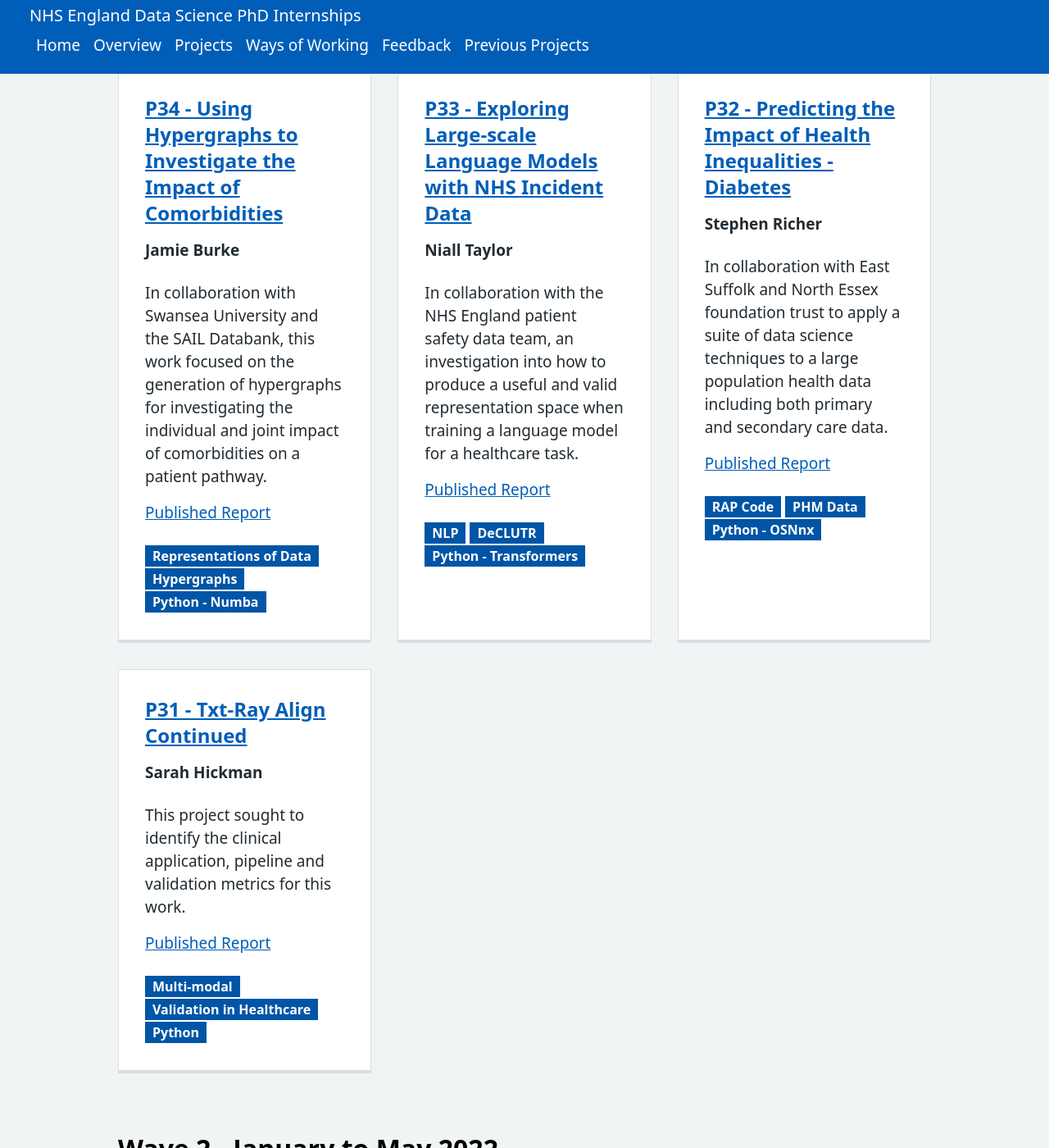
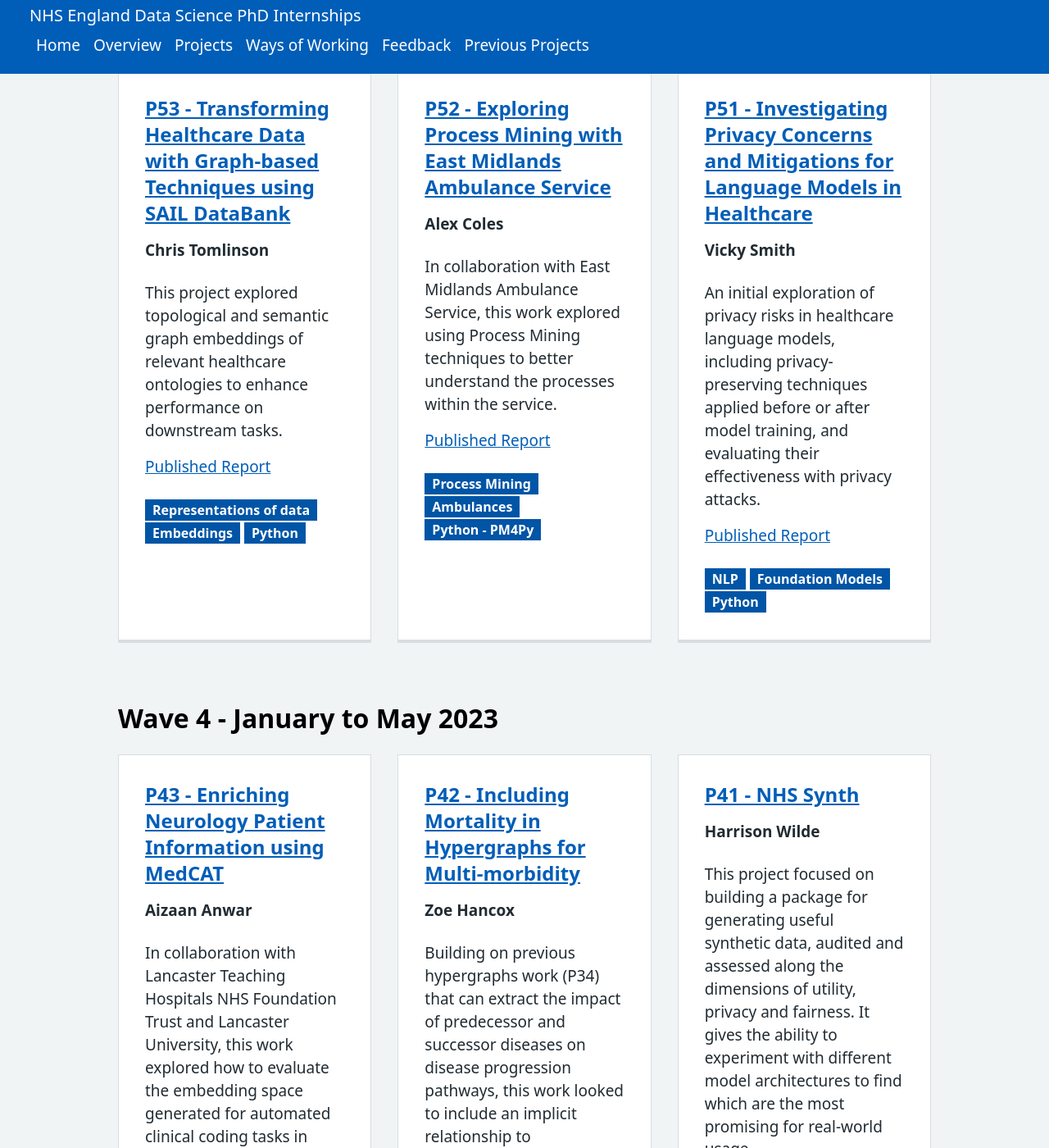
Before and after one commit to nhsx/nhsx-internship-projects, a Jekyll site: the page built from content/completed.md, in a window 1280 px wide and 1400 px high, scrolled down 229 px. Shown: the whole window at 82% size. Built offline with Jekyll 4.4.1, drawn with Linux system fonts in a browser that asks for light colours; some of the changed text lies outside the part shown.

```diff
--- a/_data/completed.yml
+++ b/_data/completed.yml
@@ -1,3 +1,80 @@
+- title: P53 - Transforming Healthcare Data with Graph-based Techniques using SAIL DataBank
+  codelink: "holding.html"
+  reportlink: "holding.html"
+  case study link: tbu
+  stage: Wave 5 - June to November 2023
+  badge1: Representations of data
+  badge2: Embeddings
+  badge3: Python
+  description: This project explored topological and semantic graph embeddings of relevant healthcare ontologies to enhance performance on downstream tasks.
+  author: Chris Tomlinson
+  supervisor: Dan Schofield
+
+- title: P52 - Exploring Process Mining with East Midlands Ambulance Service
+  codelink: "https://github.com/nhsengland/ProcessMining"
+  reportlink: "https://github.com/nhsengland/ProcessMining/blob/main/Process_Mining_to_Generate_Healthcare_Pathways.pdf"
+  case study link: tbu
+  stage: Wave 5 - June to November 2023
+  badge1: Process Mining
+  badge2: Ambulances
+  badge3: Python - PM4Py
+  description: In collaboration with East Midlands Ambulance Service, this work explored using Process Mining techniques to better understand the processes within the service.
+  author: Alex Coles
+  supervisor: Paul Carroll and Martina Fonseca
+
+- title: P51 - Investigating Privacy Concerns and Mitigations for Language Models in Healthcare
+  codelink: "holding.html"
+  reportlink: "holding.html"
+  case study link: tbu
+  stage: Wave 5 - June to November 2023
+  badge1: NLP
+  badge2: Foundation Models
+  badge3: Python
+  description: An initial exploration of privacy risks in healthcare language models, including privacy-preserving techniques applied before or after model training, and evaluating their effectiveness with privacy attacks.
+  author: Vicky Smith
+  supervisor: Dan Schofield
+
+# ----
+# ----
+
+- title: P43 - Enriching Neurology Patient Information using MedCAT
+  codelink: "holding.html"
+  reportlink: "holding.html"
+  case study link: tbu
+  stage: Wave 4 - January to May 2023
+  badge1: NLP
+  badge2: Neurology
+  badge3: Python - MedCAT
+  description: In collaboration with Lancaster Teaching Hospitals NHS Foundation Trust and Lancaster University, this work explored how to evaluate the embedding space generated for automated clinical coding tasks in Neurology.
+  author: Aizaan Anwar
+  supervisor: Paul Carroll and Jonny Pearson
+
+- title: P42 - Including Mortality in Hypergraphs for Multi-morbidity
+  codelink: "holding.html"
+  reportlink: "holding.html"
+  case study link: tbu
+  stage: Wave 4 - January to May 2023
+  badge1: Representations of Data
+  badge2: Hypergraphs
+  badge3: Python - Numba
+  description: Building on previous hypergraphs work (P34) that can extract the impact of predecessor and successor diseases on disease progression pathways, this work looked to include an implicit relationship to demographics and consider the impact of mortality.
+  author: Zoe Hancox
+  supervisor: Dan Schofield
+
+- title: P41 - NHS Synth
+  codelink: "https://github.com/nhsengland/NHSSynth"
+  reportlink: "https://nhsengland.github.io/NHSSynth/"
+  case study link: tbu
+  stage: Wave 4 - January to May 2023
+  badge1: Synthetic Data
+  badge2: VAE
+  badge3: Python
+  description: This project focused on building a package for generating useful synthetic data, audited and assessed along the dimensions of utility, privacy and fairness. It gives the ability to experiment with different model architectures to find which are the most promising for real-world usage.
+  author: Harrison Wilde
+  supervisor: Jonny Pearson
+# ----
+# ----
+
 - title: P34 - Using Hypergraphs to Investigate the Impact of Comorbidities
   codelink: "holding.html"
   reportlink: "holding.html"
@@ -46,8 +123,8 @@
   author: Sarah Hickman
   Supervisor: Dan Schofield
 
-
-
+# ----
+# ----
 
 - title: P24 - Using LIME to explain facial disease classification
   codelink: "https://github.com/nhsx/LIME-XAI-Facial-Disease-Classification"
@@ -97,9 +174,8 @@
   author: David Brind
   Supervisor: Jonny Pearson
 
-
-
-
+# ----
+# ----
 
 - title: P14 - Model Class Reliance
   codelink: https://github.com/nhsx/commercial-data-healthcare-predictions"
--- a/_data/kanban.yml
+++ b/_data/kanban.yml
@@ -1,3 +1,9 @@
+- name: Wave 5 - June to November 2023
+  limit:
+
+- name: Wave 4 - January to May 2023
+  limit:
+
 - name: Wave 3 - June to December 2022
   limit:
 
```
Also changed, not shown: content/projects.md (+4 -3 lines), index.md (+10 -10 lines), README.md.
